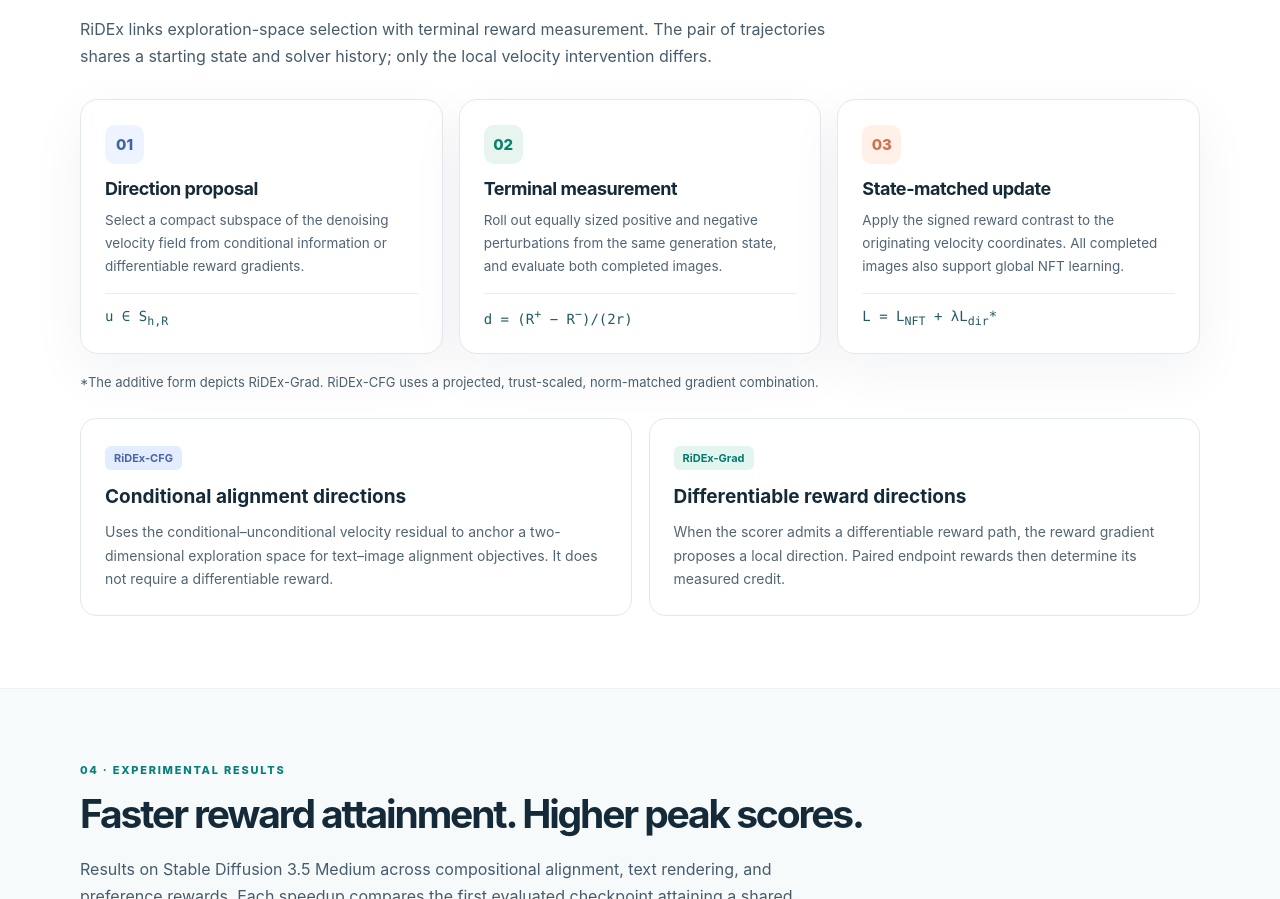
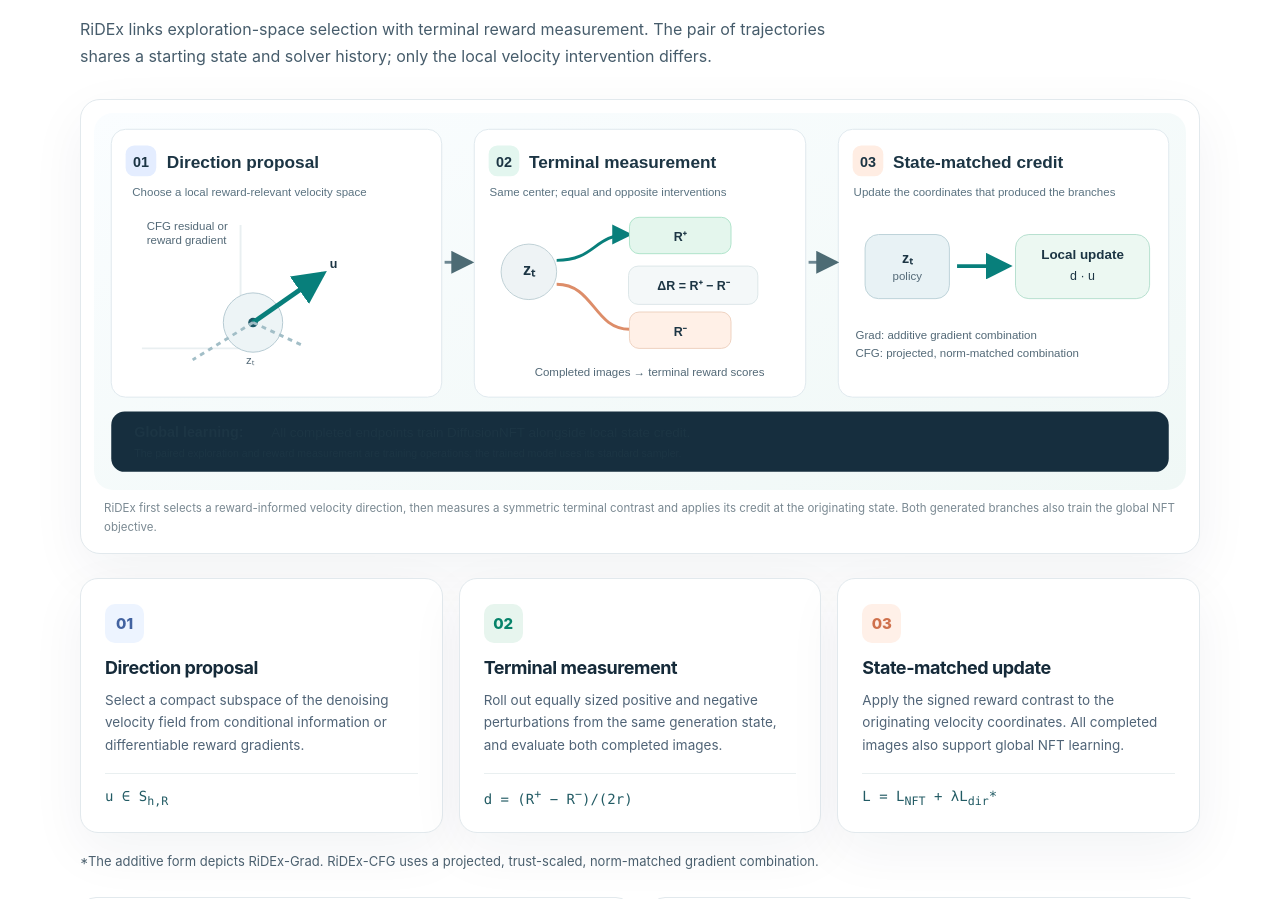
Before and after one commit to Shawn-CodeDev/RiDEX, a plain HTML site: page index.html in a window 1280 px wide. Shown: the part 2608-3507 px from the top of the page. Drawn offline with Linux system fonts and the light colour scheme.

Commit message:
Show full RiDEx pipeline figure on the project page

```diff
--- a/index.html
+++ b/index.html
@@ -191,6 +191,7 @@
         <p class="section-kicker">03 · Method overview</p>
         <h2>Explore reward-relevant changes.<br>Credit the state that produced them.</h2>
         <p class="section-intro">RiDEx links exploration-space selection with terminal reward measurement. The pair of trajectories shares a starting state and solver history; only the local velocity intervention differs.</p>
+        <figure class="panel" style="margin:24px 0 20px;padding:13px 13px 15px"><img src="assets/method-overview.svg" alt="RiDEx method overview showing direction proposal, terminal reward contrast, and state-matched credit, with global NFT learning" style="width:100%;height:auto;display:block" loading="lazy" decoding="async"><figcaption class="tiny" style="padding:9px 10px 2px">RiDEx first selects a reward-informed velocity direction, then measures a symmetric terminal contrast and applies its credit at the originating state. Both generated branches also train the global NFT objective.</figcaption></figure>
         <div class="method-flow">
           <div class="step"><div class="stepnum">01</div><h3>Direction proposal</h3><p>Select a compact subspace of the denoising velocity field from conditional information or differentiable reward gradients.</p><span class="formula">u ∈ S<sub>h,R</sub></span></div>
           <div class="step"><div class="stepnum">02</div><h3>Terminal measurement</h3><p>Roll out equally sized positive and negative perturbations from the same generation state, and evaluate both completed images.</p><span class="formula">d = (R<sup>+</sup> − R<sup>−</sup>)/(2r)</span></div>
```
